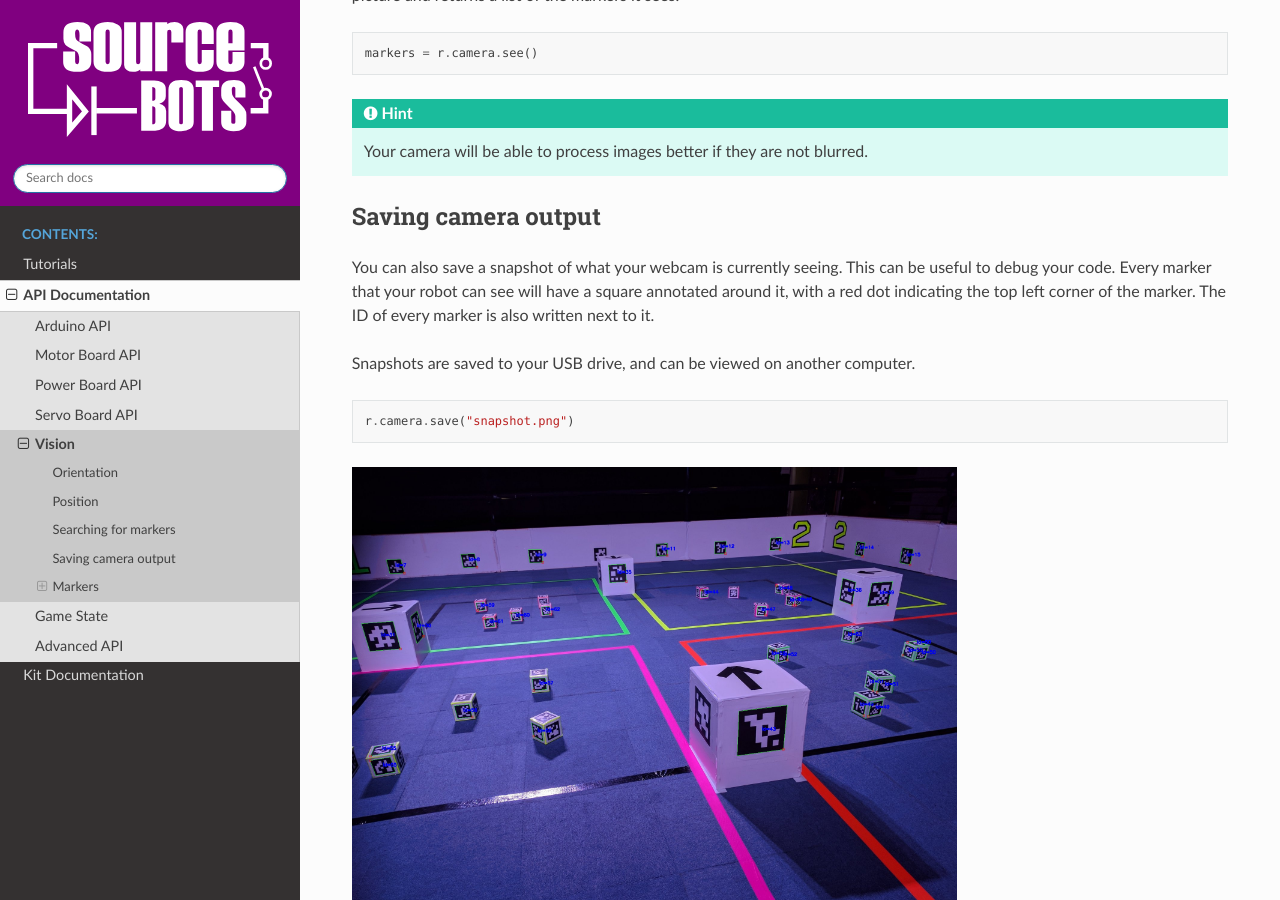
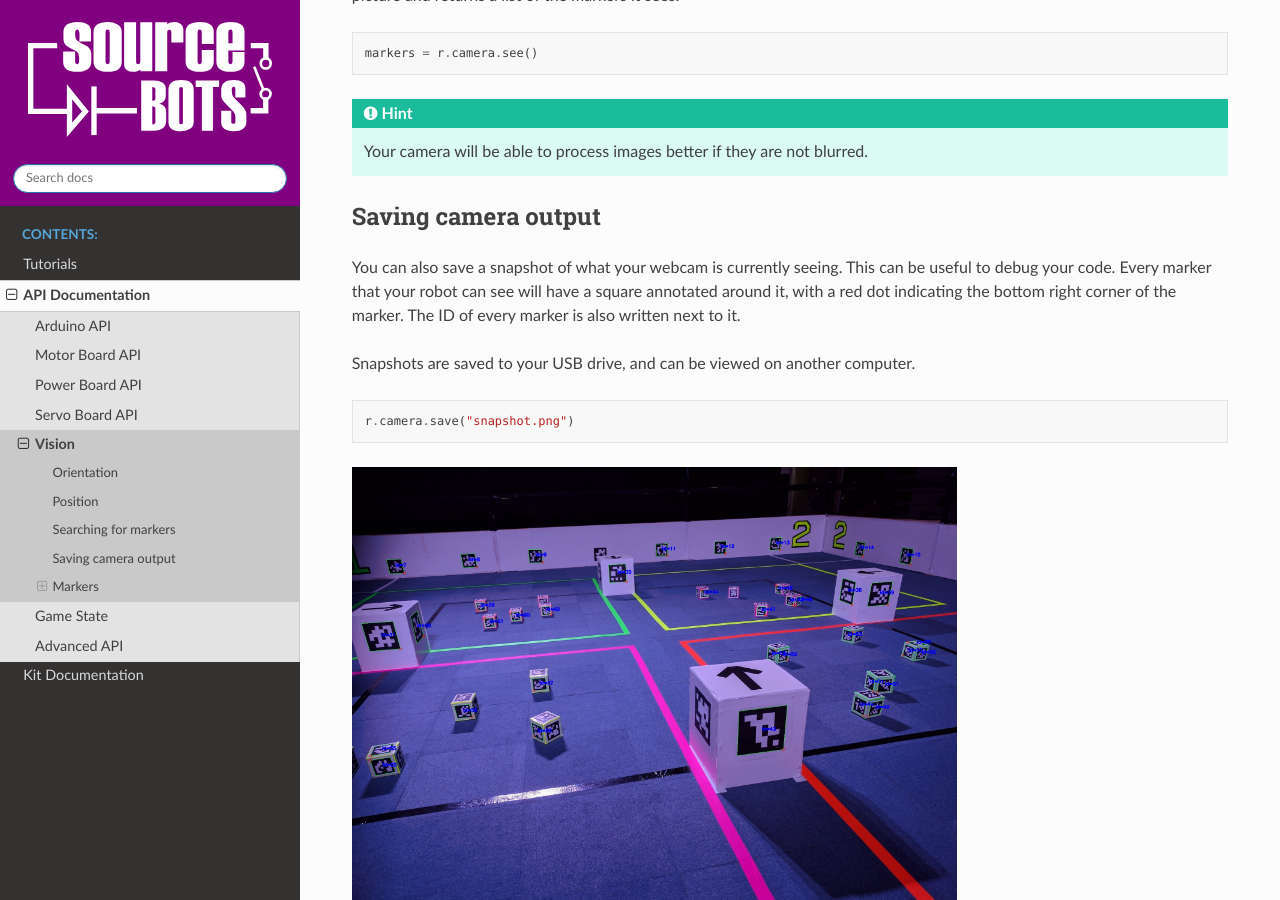
Before and after one commit to sourcebots/sbot, a Sphinx documentation site: the page built from docs/source/api/vision/index.rst, in a window 1280 px wide and 900 px high, scrolled down 1023 px. Built offline with Sphinx 7.4.7 and the Read the Docs theme 2.0.0, drawn with Linux system fonts in a browser that asks for light colours.

Commit message:
Correction about marker annotations

```diff
--- a/docs/source/api/vision/index.rst
+++ b/docs/source/api/vision/index.rst
@@ -37,7 +37,7 @@ Saving camera output
 --------------------
 
 You can also save a snapshot of what your webcam is currently seeing. This can be useful to debug your code.
-Every marker that your robot can see will have a square annotated around it, with a red dot indicating the top left
+Every marker that your robot can see will have a square annotated around it, with a red dot indicating the bottom right
 corner of the marker. The ID of every marker is also written next to it.
 
 Snapshots are saved to your USB drive, and can be viewed on another computer.
@@ -104,5 +104,5 @@ conventionally is in the top left corner of the image.
    markers = r.camera.see()
 
    for m in markers:
-       print(m.pixel_corners)  #  Pixel positions of the marker corners within the image.
+       print(m.pixel_corners)  # Pixel positions of the marker corners within the image.
        print(m.pixel_centre)  # Pixel positions of the centre of the marker within the image.
```
